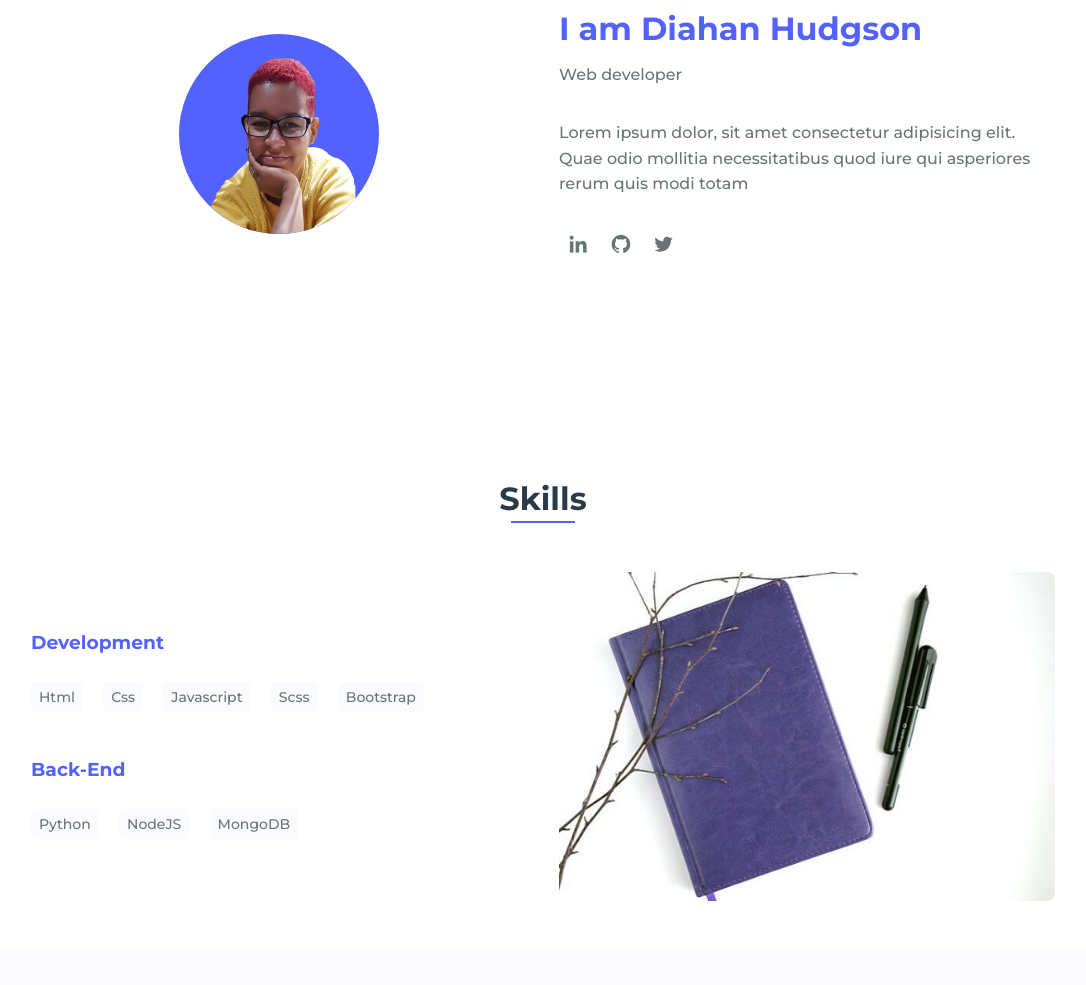
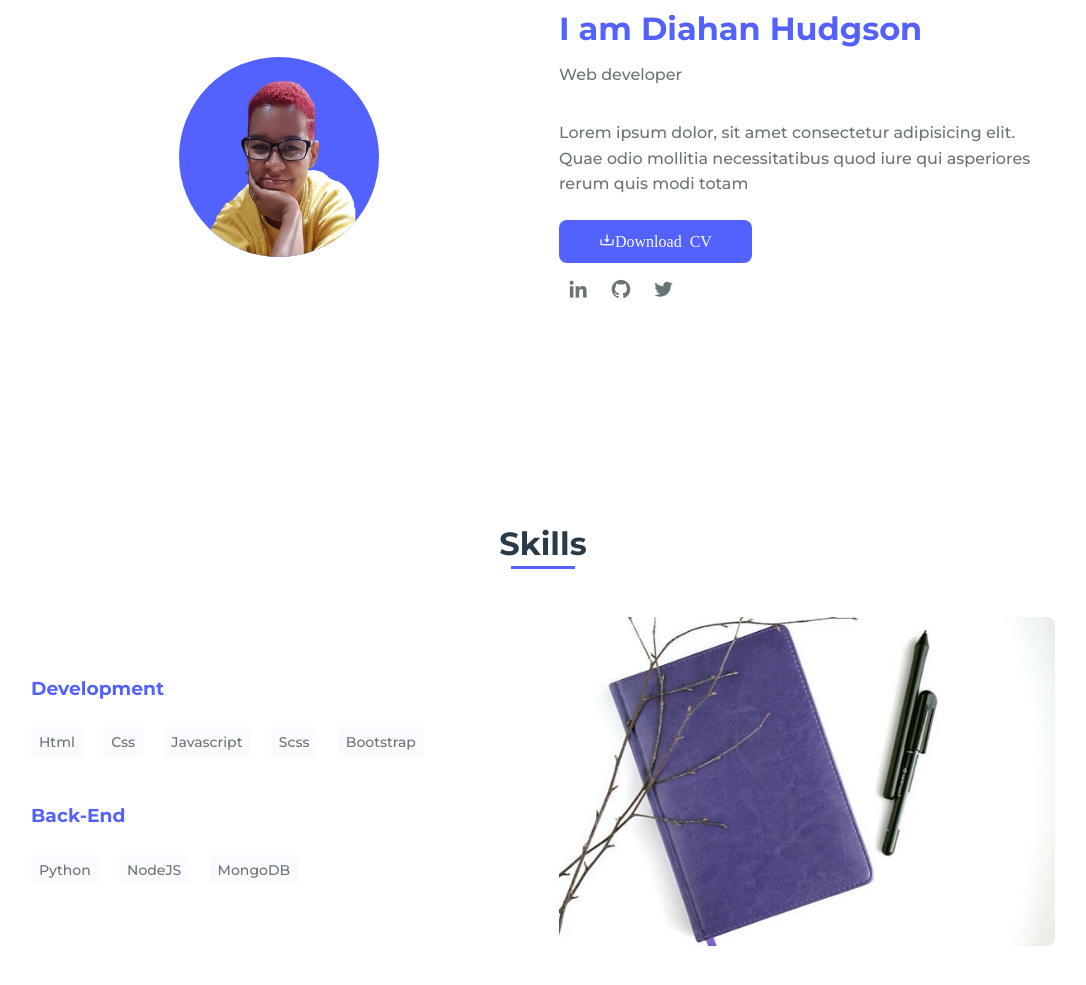
Before and after one commit to Caroll1889/My_website, a plain HTML site: page index.html in a window 1280 px wide. Shown: the part 896-1881 px from the top of the page, without its empty margins (97-1183 px from the left). Drawn offline with nearby package versions, Linux system fonts and the light colour scheme.

Commit message:
Add: download cv button

```diff
--- a/assets/css/styles.css
+++ b/assets/css/styles.css
@@ -249,6 +249,22 @@ img{
     color: var(--first-color);
 }
 
+.about__button{
+    margin-bottom: 20px;
+}
+
+.contact__button{
+    background-color: var(--first-color);
+    color: var(--white-color);
+    padding: .75rem 2.5rem;
+    margin-left: auto;
+    border-radius: .5rem;
+    border: none;
+    outline: none;
+    font-size: var(--normal-font-size);
+    cursor: pointer;
+}
+
 /* ===== SKILLS =====*/
 .skills__container{
     row-gap: 2rem;
@@ -322,6 +338,7 @@ img{
     display: inline-block;
     margin-bottom: var(--mb-2);
 }
+
 /* .contact__inputs{
     display: grid;
     grid-template-columns: repeat(2, 1fr);
--- a/index.html
+++ b/index.html
@@ -64,12 +64,16 @@
                         <span class="about__profession">Web developer</span>
                         <p class="about__text">Lorem ipsum dolor, sit amet consectetur adipisicing elit. Quae odio mollitia necessitatibus quod iure qui asperiores rerum quis modi totam</p>
 
+                        <div class="about__button">
+                            <a download="" href="assets/pdf/Software Developer-Diahan Hudgson.pdf" class="contact__button"><i class='bx bx-download'>Download CV</i></a>
+                        </div>
                         <div class="about__social">
                             <a href="https://www.linkedin.com/in/diahan-hudgson/" class="about__social-icon"><i class='bx bxl-linkedin' ></i></a>
                             <a href="https://github.com/Caroll1889" class="about__social-icon"><i class='bx bxl-github' ></i></a>
                             <a href="https://twitter.com/diacaroll" class="about__social-icon"><i class='bx bxl-twitter' ></i></a>
                         </div>
                     </div>
+
                 </div>
             </section>
 
```
